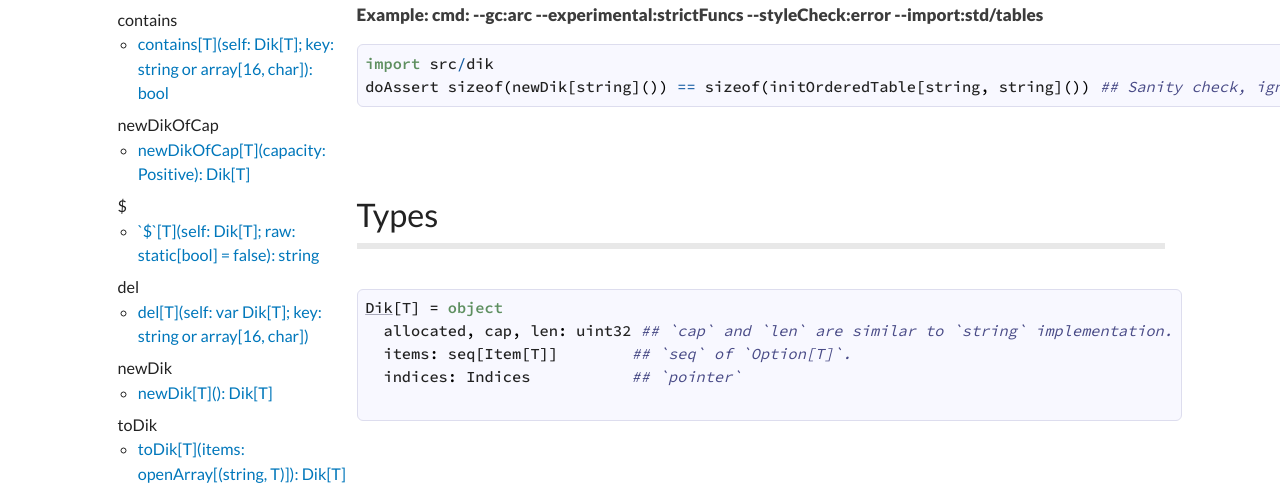
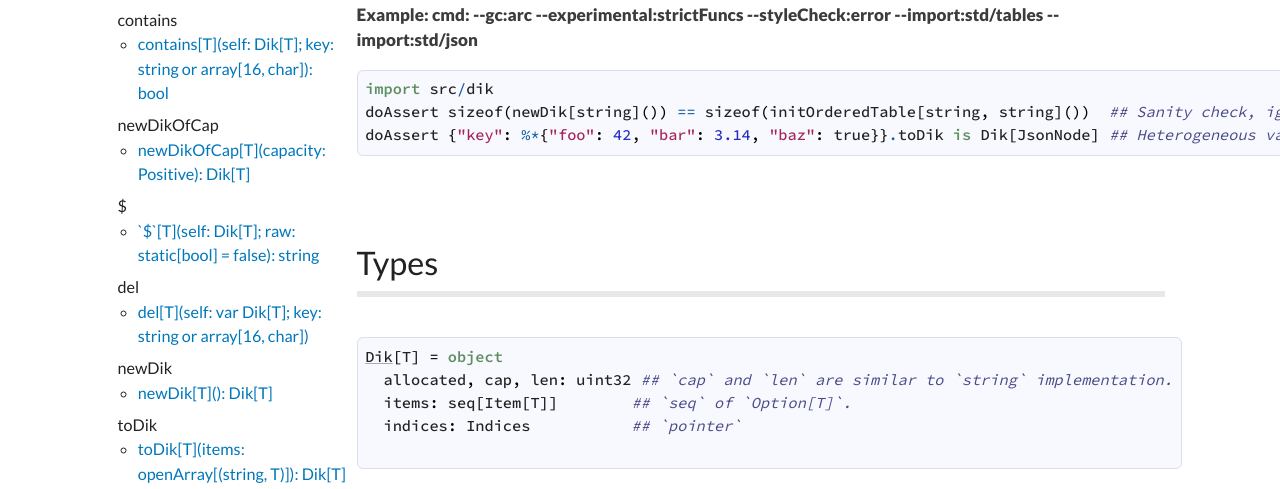
Before and after one commit to juancarlospaco/dik, a plain HTML site: page docs/index.html in a window 1280 px wide. Shown: the part 521-1010 px from the top of the page. Drawn offline with Linux system fonts and the light colour scheme; a script that the page names is missing.

Commit message:
Update documentation [skip ci]

```diff
--- a/docs/index.html
+++ b/docs/index.html
@@ -256,9 +256,10 @@ window.addEventListener('DOMContentLoaded', main);
   <p class="module-desc"><ul class="simple"><li>Table implemented as optimized sorted hashed dictionary of <tt class="docutils literal"><span class="pre"><span class="Punctuation">{</span><span class="Identifier">array</span><span class="Punctuation">[</span><span class="Identifier">char</span><span class="Punctuation">]</span><span class="Punctuation">:</span> <span class="Identifier">Option</span><span class="Punctuation">[</span><span class="Identifier">T</span><span class="Punctuation">]</span><span class="Punctuation">}</span></span></tt>, same size and API as a Table, 0 dependencies, ~300 lines.</li>
 </ul>
 <img src="https://upload.wikimedia.org/wikipedia/commons/thumb/7/78/Madoqua_kirkii_-_female_%28Namutoni%29.jpg/1200px-Madoqua_kirkii_-_female_%28Namutoni%29.jpg"/>
-<p><strong class="examples_text">Example: cmd: --gc:arc --experimental:strictFuncs --styleCheck:error --import:std/tables</strong></p>
+<p><strong class="examples_text">Example: cmd: --gc:arc --experimental:strictFuncs --styleCheck:error --import:std/tables --import:std/json</strong></p>
 <pre class="listing"><span class="Keyword">import</span> <span class="Identifier">src</span><span class="Operator">/</span><span class="Identifier">dik</span>
-<span class="Identifier">doAssert</span> <span class="Identifier">sizeof</span><span class="Punctuation">(</span><span class="Identifier">newDik</span><span class="Punctuation">[</span><span class="Identifier">string</span><span class="Punctuation">]</span><span class="Punctuation">(</span><span class="Punctuation">)</span><span class="Punctuation">)</span> <span class="Operator">==</span> <span class="Identifier">sizeof</span><span class="Punctuation">(</span><span class="Identifier">initOrderedTable</span><span class="Punctuation">[</span><span class="Identifier">string</span><span class="Punctuation">,</span> <span class="Identifier">string</span><span class="Punctuation">]</span><span class="Punctuation">(</span><span class="Punctuation">)</span><span class="Punctuation">)</span> <span class="Comment">## Sanity check, ignore.</span></pre></p>
+<span class="Identifier">doAssert</span> <span class="Identifier">sizeof</span><span class="Punctuation">(</span><span class="Identifier">newDik</span><span class="Punctuation">[</span><span class="Identifier">string</span><span class="Punctuation">]</span><span class="Punctuation">(</span><span class="Punctuation">)</span><span class="Punctuation">)</span> <span class="Operator">==</span> <span class="Identifier">sizeof</span><span class="Punctuation">(</span><span class="Identifier">initOrderedTable</span><span class="Punctuation">[</span><span class="Identifier">string</span><span class="Punctuation">,</span> <span class="Identifier">string</span><span class="Punctuation">]</span><span class="Punctuation">(</span><span class="Punctuation">)</span><span class="Punctuation">)</span>  <span class="Comment">## Sanity check, ignore.</span>
+<span class="Identifier">doAssert</span> <span class="Punctuation">{</span><span class="StringLit">&quot;key&quot;</span><span class="Punctuation">:</span> <span class="Operator">%*</span><span class="Punctuation">{</span><span class="StringLit">&quot;foo&quot;</span><span class="Punctuation">:</span> <span class="DecNumber">42</span><span class="Punctuation">,</span> <span class="StringLit">&quot;bar&quot;</span><span class="Punctuation">:</span> <span class="FloatNumber">3.14</span><span class="Punctuation">,</span> <span class="StringLit">&quot;baz&quot;</span><span class="Punctuation">:</span> <span class="Identifier">true</span><span class="Punctuation">}</span><span class="Punctuation">}</span><span class="Operator">.</span><span class="Identifier">toDik</span> <span class="Keyword">is</span> <span class="Identifier">Dik</span><span class="Punctuation">[</span><span class="Identifier">JsonNode</span><span class="Punctuation">]</span> <span class="Comment">## Heterogeneous values.</span></pre></p>
   <div class="section" id="7">
 <h1><a class="toc-backref" href="#7">Types</a></h1>
 <dl class="item">
@@ -559,7 +560,7 @@ Get items by index or backwards index, <strong>you can use the dictionary as if
       <div class="twelve-columns footer">
         <span class="nim-sprite"></span>
         <br/>
-        <small style="color: var(--hint);">Made with Nim. Generated: 2021-06-01 07:55:18 UTC</small>
+        <small style="color: var(--hint);">Made with Nim. Generated: 2021-06-01 08:21:15 UTC</small>
       </div>
     </div>
   </div>
```
